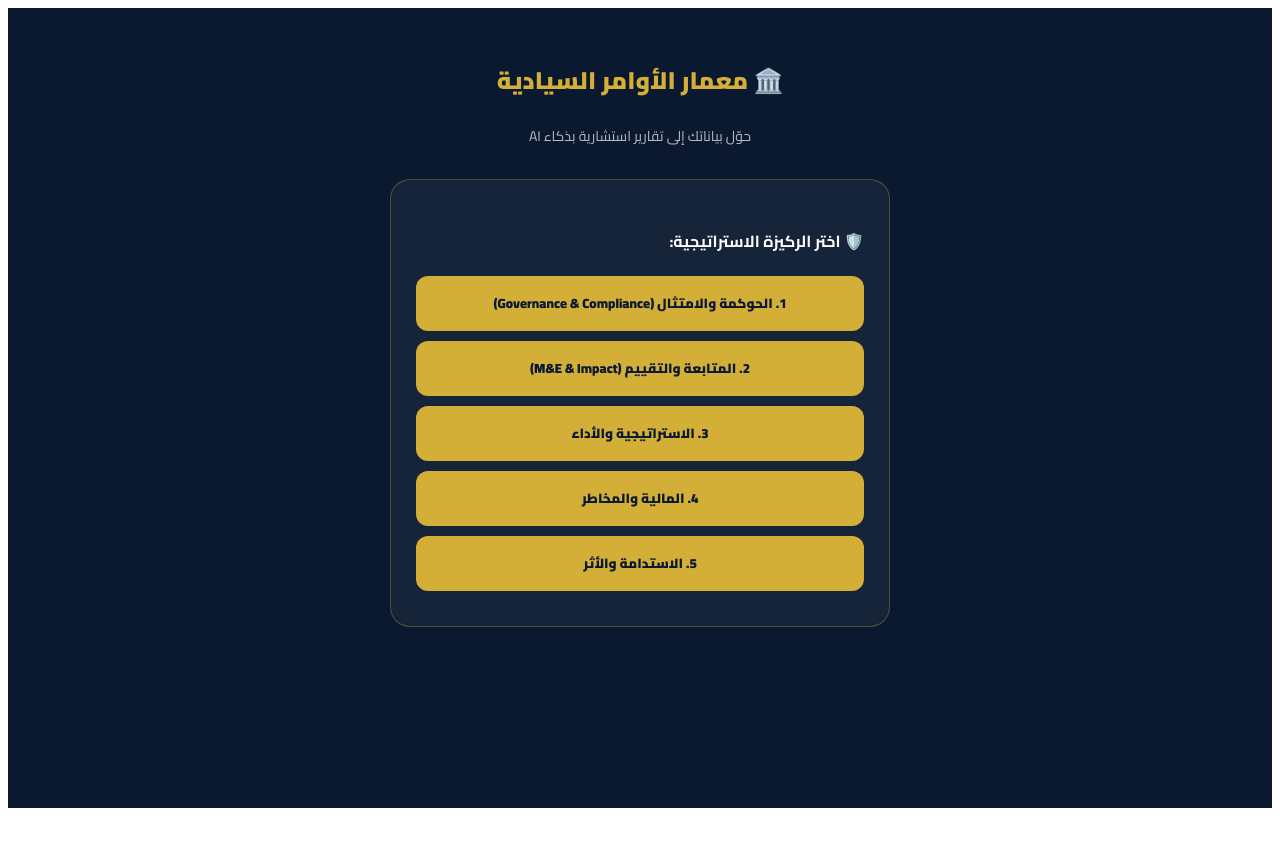
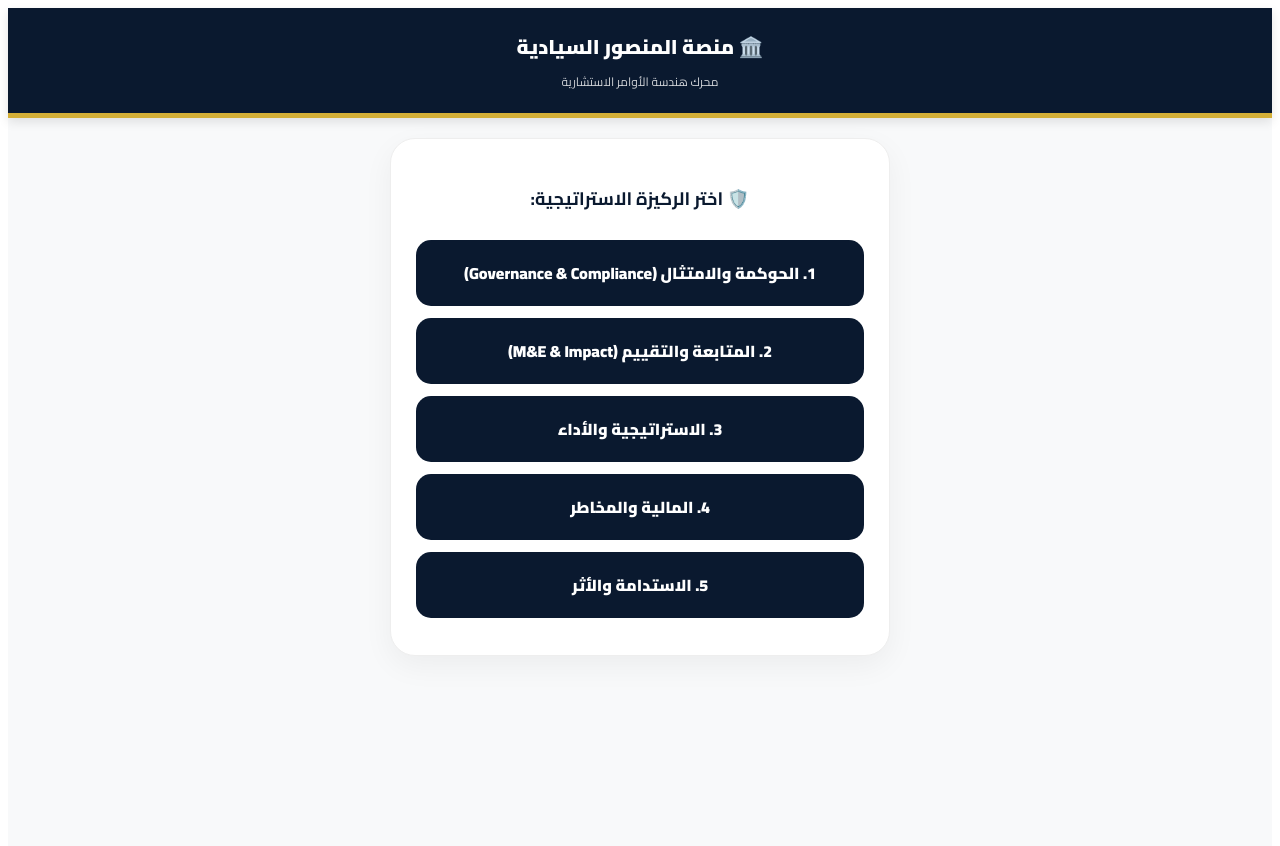
Before and after one commit to al-mansoour-ai/al-mansoooour-ai, a Next.js app: page / in a window 1280 px wide. Shown: the top 846 px of the page. Before the commit the page ends 816 px from the top, so only its background shows below. Built offline with nearby package versions, Linux system fonts and the light colour scheme.

Commit message:
Update index.js

```diff
--- a/pages/index.js
+++ b/pages/index.js
@@ -2,7 +2,7 @@ import React, { useState, useEffect } from 'react';
 import Head from 'next/head';
 import engineData from './sovereign_engine.json';
 
-export default function PromptArchitect() {
+export default function PromptArchitectMobile() {
   const [currentStep, setCurrentStep] = useState(0);
   const [selectedPillar, setSelectedPillar] = useState(null);
   const [selectedTrack, setSelectedTrack] = useState(null);
@@ -20,69 +20,89 @@ export default function PromptArchitect() {
       const answer = formData[`${selectedTrack.id}_${idx}`] || "لم تتوفر بيانات";
       prompt += `- ${q.q}: [${answer}]\n`;
     });
-    prompt += `\nالمطلوب صياغته في التقرير:\n1. ملخص تنفيذي مركز.\n2. تحليل تقني للفجوات بناءً على المنهجيات الدولية.\n3. مصفوفة توصيات استراتيجية.\n\nاجعل الصياغة بأسلوب رسمي، رصين، ومقنع.`;
+    prompt += `\nالمطلوب صياغته في التقرير:\n1. ملخص تنفيذي مركز.\n2. تحليل تقني للفجوات بناءً على المنهجيات الدولية.\n3. مصفوفة توصيات استراتيجية.\n\nاجعل الصياغة بأسلوب رسمي، رصين، ومقنع لصناع القرار.`;
     setGeneratedPrompt(prompt);
     setCurrentStep(3);
   };
 
   return (
-    <div dir="rtl" style={{ backgroundColor: "#0a192f", minHeight: "100vh", color: "white", fontFamily: "Cairo" }}>
+    <div dir="rtl" style={{ backgroundColor: "#f8f9fa", minHeight: "100vh", fontFamily: "Cairo, sans-serif", paddingBottom: "50px" }}>
       <Head>
-        <title>معمار الأوامر السيادية</title>
+        <title>منصة المنصور السيادية</title>
         <link href="https://fonts.googleapis.com/css2?family=Cairo:wght@400;700;900&display=swap" rel="stylesheet" />
       </Head>
 
-      <style>{`* { font-family: 'Cairo', sans-serif !important; } .card { background: rgba(255, 255, 255, 0.05); padding: 25px; border-radius: 20px; border: 1px solid rgba(212, 175, 55, 0.3); } .btn { width: 100%; padding: 15px; border-radius: 12px; border: none; background: #d4af37; color: #0a192f; font-weight: 900; margin-bottom: 10px; cursor: pointer; } .input { width: 100%; padding: 12px; border-radius: 10px; border: 1px solid #d4af37; background: #0a192f; color: white; margin-bottom: 15px; }`}</style>
+      <style>{`
+        * { font-family: 'Cairo', sans-serif !important; }
+        .app-header { background: #0a192f; color: white; padding: 20px; text-align: center; border-bottom: 5px solid #d4af37; box-shadow: 0 4px 10px rgba(0,0,0,0.1); }
+        .main-card { background: white; padding: 25px; border-radius: 25px; box-shadow: 0 10px 30px rgba(0,0,0,0.05); margin-top: -20px; border: 1px solid #eee; }
+        .btn-gold { width: 100%; padding: 18px; border-radius: 15px; border: none; background: #d4af37; color: #0a192f; font-weight: 900; margin-bottom: 12px; cursor: pointer; font-size: 16px; }
+        .btn-navy { width: 100%; padding: 18px; border-radius: 15px; border: none; background: #0a192f; color: white; font-weight: 900; margin-bottom: 12px; cursor: pointer; font-size: 16px; }
+        .input-box { width: 100%; padding: 15px; border-radius: 12px; border: 1px solid #cbd5e1; background: #fff; color: #1e293b; margin-bottom: 20px; font-size: 15px; box-sizing: border-box; }
+        .hint-text { background: #f0fdf4; border-right: 4px solid #22c55e; padding: 10px; border-radius: 8px; margin-bottom: 10px; font-size: 13px; color: #166534; }
+        .prompt-result { background: #f8fafc; color: #0f172a; padding: 20px; border-radius: 15px; font-size: 14px; white-space: pre-wrap; line-height: 1.6; border: 1px dashed #d4af37; }
+      `}</style>
 
-      <div style={{ maxWidth: "500px", margin: "0 auto", padding: "30px 15px" }}>
-        <header style={{ textAlign: "center", marginBottom: "30px" }}>
-          <h2 style={{ color: "#d4af37", fontWeight: 900 }}>🏛️ معمار الأوامر السيادية</h2>
-          <p style={{ fontSize: "14px", opacity: 0.7 }}>حوّل بياناتك إلى تقارير استشارية بذكاء AI</p>
-        </header>
+      <div className="app-header">
+        <h2 style={{ margin: 0, fontSize: "20px", fontWeight: 900 }}>🏛️ منصة المنصور السيادية</h2>
+        <p style={{ margin: "5px 0 0 0", fontSize: "12px", opacity: 0.8 }}>محرك هندسة الأوامر الاستشارية</p>
+      </div>
 
-        <div className="card">
+      <main style={{ maxWidth: "500px", margin: "0 auto", padding: "40px 20px" }}>
+
+        <div className="main-card">
           {currentStep === 0 && (
             <>
-              <h4 style={{ marginBottom: "20px" }}>🛡️ اختر الركيزة الاستراتيجية:</h4>
+              <h3 style={{ marginBottom: "25px", fontSize: "18px", color: "#0a192f", textAlign: "center" }}>🛡️ اختر الركيزة الاستراتيجية:</h3>
               {engineData?.pillars?.map(p => (
-                <button key={p.id} onClick={() => { setSelectedPillar(p); setCurrentStep(1); }} className="btn">{p.name}</button>
+                <button key={p.id} onClick={() => { setSelectedPillar(p); setCurrentStep(1); }} className="btn-navy">{p.name}</button>
               ))}
             </>
           )}
 
           {currentStep === 1 && selectedPillar && (
             <>
-              <h4 style={{ color: "#d4af37" }}>{selectedPillar.name}</h4>
+              <h3 style={{ color: "#d4af37", marginBottom: "20px", textAlign: "center" }}>{selectedPillar.name}</h3>
               {selectedPillar.tracks?.map(t => (
-                <button key={t.id} onClick={() => { setSelectedTrack(t); setCurrentStep(2); }} className="btn" style={{ background: "white" }}>{t.name}</button>
+                <button key={t.id} onClick={() => { setSelectedTrack(t); setCurrentStep(2); }} className="btn-gold">{t.name}</button>
               ))}
-              <button onClick={() => setCurrentStep(0)} style={{ color: "white", background: "none", width: "100%", marginTop: "10px" }}>رجوع</button>
+              <button onClick={() => setCurrentStep(0)} style={{ background: "none", border: "none", width: "100%", color: "#64748b", fontWeight: 700 }}>تراجع للركائز</button>
             </>
           )}
 
           {currentStep === 2 && selectedTrack && (
             <>
-              <h4 style={{ color: "#d4af37" }}>{selectedTrack.name}</h4>
+              <h3 style={{ color: "#0a192f", marginBottom: "25px", textAlign: "center" }}>{selectedTrack.name}</h3>
               {selectedTrack.questions?.map((q, idx) => (
-                <div key={idx}>
-                  <label style={{ fontSize: "13px", display: "block", marginBottom: "5px" }}>{q.q}</label>
-                  <textarea className="input" rows="3" onChange={(e) => setFormData({...formData, [`${selectedTrack.id}_${idx}`]: e.target.value})} placeholder="اكتب الملاحظات..." />
+                <div key={idx} style={{ marginBottom: "25px" }}>
+                  <label style={{ fontSize: "14px", fontWeight: 700, display: "block", marginBottom: "8px", color: "#334155" }}>{idx + 1}. {q.q}</label>
+                  <div className="hint-text">💡 مثال: {q.example}</div>
+                  <textarea
+                    className="input-box"
+                    rows="3"
+                    onChange={(e) => setFormData({...formData, [`${selectedTrack.id}_${idx}`]: e.target.value})}
+                    placeholder="أدخل البيانات الميدانية هنا..."
+                  />
                 </div>
               ))}
-              <button onClick={buildFinalPrompt} className="btn">توليد الأمر الاحترافي 🚀</button>
+              <button onClick={buildFinalPrompt} className="btn-navy">بناء الأمر الاستشاري 🚀</button>
+              <button onClick={() => setCurrentStep(1)} style={{ background: "none", border: "none", width: "100%", color: "#64748b", fontWeight: 700 }}>السابق</button>
             </>
           )}
 
           {currentStep === 3 && (
             <>
-              <h4 style={{ color: "#22c55e" }}>✅ الأمر جاهز للنسخ!</h4>
-              <div style={{ background: "white", color: "#0a192f", padding: "15px", borderRadius: "10px", fontSize: "13px", whiteSpace: "pre-wrap" }}>{generatedPrompt}</div>
-              <button onClick={() => { navigator.clipboard.writeText(generatedPrompt); alert("تم النسخ!"); }} className="btn" style={{ marginTop: "15px" }}>نسخ الأمر 📋</button>
-              <button onClick={() => setCurrentStep(0)} style={{ color: "white", background: "none", width: "100%" }}>إنشاء أمر جديد</button>
+              <h3 style={{ color: "#16a34a", marginBottom: "15px", textAlign: "center" }}>✅ تم تجهيز الأمر!</h3>
+              <p style={{ fontSize: "13px", marginBottom: "20px", color: "#475569", textAlign: "center" }}>انسخ النص أدناه وضعه في Gemini أو ChatGPT للحصول على التقرير.</p>
+              <div className="prompt-result">{generatedPrompt}</div>
+              <button
+                onClick={() => { navigator.clipboard.writeText(generatedPrompt); alert("تم النسخ بنجاح! اذهب الآن لـ Gemini"); }}
+                className="btn-gold" style={{ marginTop: "20px" }}>نسخ الأمر الاحترافي 📋</button>
+              <button onClick={() => setCurrentStep(0)} style={{ background: "none", border: "none", width: "100%", color: "#64748b", fontWeight: 700 }}>بدء تحليل جديد</button>
             </>
           )}
         </div>
-      </div>
+      </main>
     </div>
   );
 }
```
